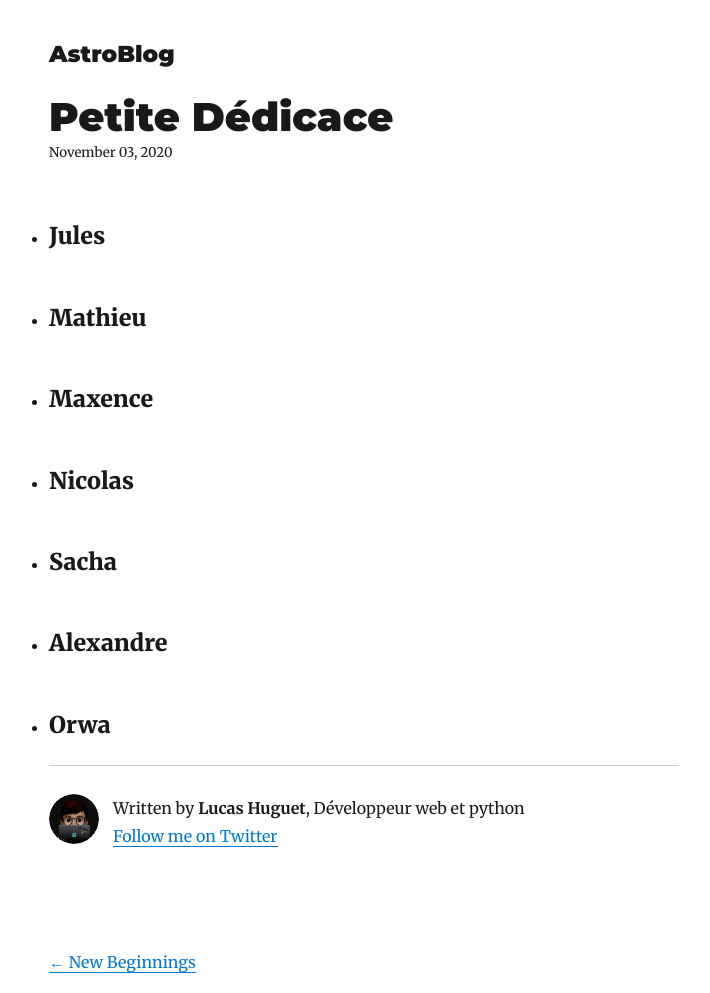
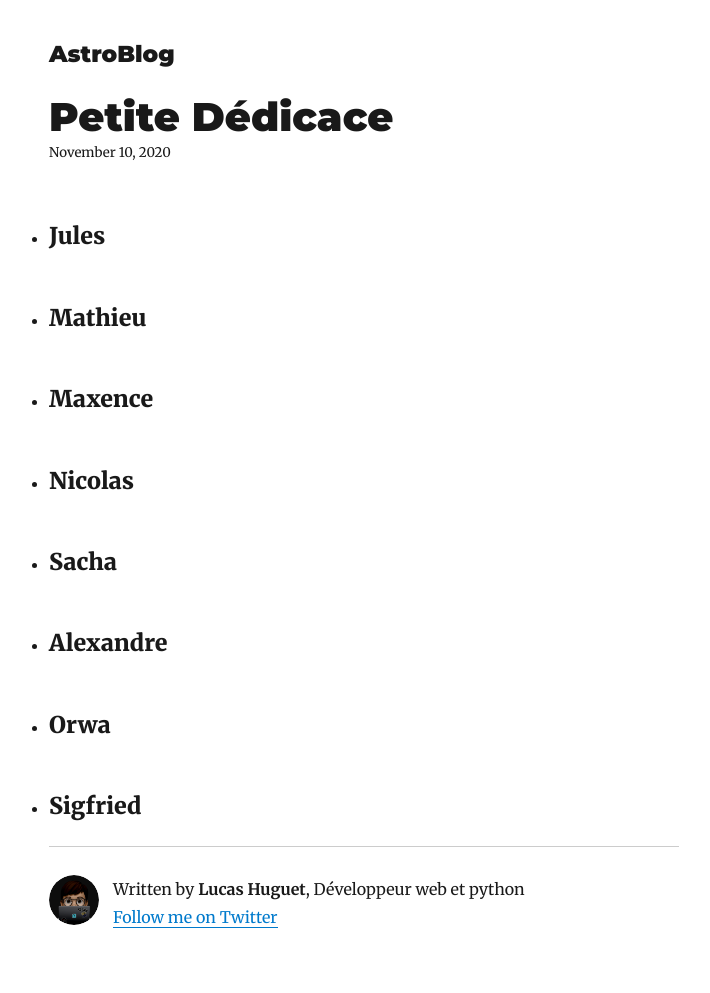
Before and after one commit to lucashuguet/astroblog, a Gatsby site: page /dedicace/ in a window 1280 px wide. Shown: the top 993 px of the page, without its empty margins (276-986 px from the left). Built offline with nearby package versions, Linux system fonts and the light colour scheme; Gatsby itself is replaced by a stand-in of ours; some packages are replaced by stand-ins of ours.

Commit message:
Update Blog “dedicace/index”

```diff
--- a/content/blog/dedicace/index.md
+++ b/content/blog/dedicace/index.md
@@ -1,6 +1,6 @@
 ---
 title: Petite Dédicace
-date: 2020-11-03T14:18:51.890Z
+date: 2020-11-10T15:38:32.519Z
 description: À mes potes de St Cyr l'École
 ---
 * ### Jules
@@ -10,3 +10,4 @@
 * ### Sacha
 * ### Alexandre
 * ### Orwa
+* ### Sigfried
```
